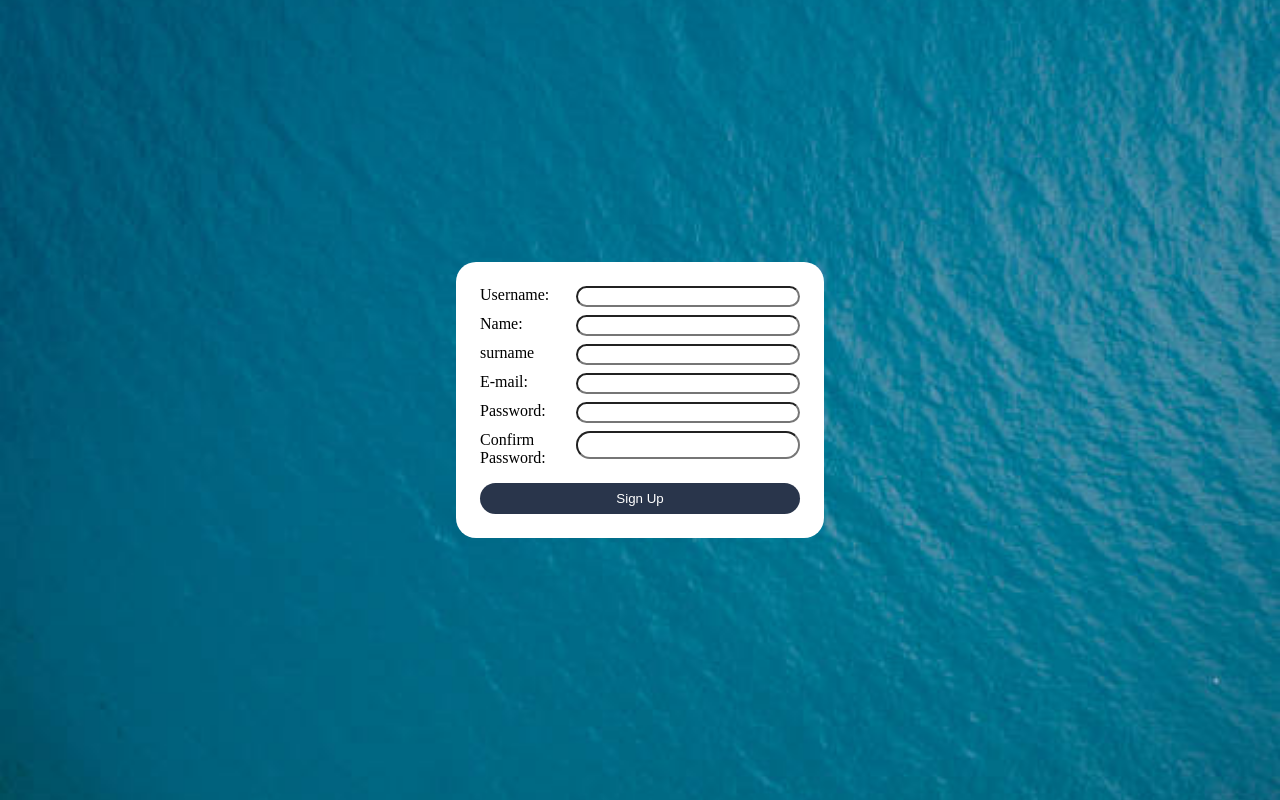
After one commit to B3MS/boat-booking-app, a PHP site: page /View/signup.php in a window 1280 px wide. The commit adds this page. Run offline with PHP 8.4, Linux system fonts and the light colour scheme.

Commit message:
Add signup page and functionality

```diff
--- a/Model/User.php
+++ b/Model/User.php
@@ -12,6 +12,7 @@ class User
 
     public function __construct(string $username, string $name, string $surname, string $email, string $password)
     {
+        $this->username = $username;
         $this->name = $name;
         $this->surname = $surname;
         $this->email = $email;
--- /dev/null
+++ b/View/signup.php
@@ -0,0 +1,41 @@
+<!DOCTYPE html>
+<html lang="en">
+<head>
+    <meta charset="UTF-8">
+    <meta name="viewport" content="width=device-width, initial-scale=1.0">
+    <link rel="stylesheet" href="./assets/css/login.css">
+    <title>Sign Up</title>
+</head>
+<body>
+    <div class="container">
+        <form action="./index.php?page=signupHandler" method="post">
+            <?php
+                if(isset($_GET['error']))
+                {
+                    echo "<div class='error'>{$_GET['error']}</div>";
+                }
+            ?>
+            <div class="inputs">
+                <label for="username">Username: </label>
+                <input type="text" name="username" id="username" required>
+
+                <label for="name">Name: </label>
+                <input type="text" name="name" id="name" required>
+
+                <label for="surname">surname</label>
+                <input type="text" name="surname" id="surname" required>
+
+                <label for="email">E-mail: </label>
+                <input type="email" name="email" id="email" required>
+
+                <label for="password">Password: </label>
+                <input type="password" name="password" id="password" required>
+
+                <label for="passwordConfirm">Confirm Password: </label>
+                <input type="password" name="passwordConfirm" id="passwordConfirm" required>
+            </div>
+            <input type="submit" value="Sign Up">
+        </form>
+    </div>
+</body>
+</html>
--- /dev/null
+++ b/assets/css/login.css
@@ -0,0 +1,55 @@
+body{
+    margin: 0 auto;
+}
+
+.container{
+    background-image: url('../img/sea.jpg');
+    background-size: cover;
+    background-position: center;
+    background-repeat: no-repeat;
+    display: flex;
+    justify-content: center;
+    align-items: center;
+    min-height: 100vh;
+}
+
+form{
+    width: 25%;
+    padding: 3vh;
+    background-color: white;
+    border-radius: 2.5vh;
+}
+
+form .inputs{
+    display: grid;
+    grid-template-columns: 30% 70%;
+}
+
+form .inputs input{
+    margin-bottom: 1vh;
+    padding-left: 1vh;
+    padding-right: 1vh;
+    border-radius: 2.5vh;
+}
+
+input[type=submit]{
+    width: 100%;
+    cursor: pointer;
+    color: white;
+    background-color: #29354b;
+    border: none;
+    border-radius: 2.5vh;
+    padding: 1vh;
+    margin-top: 2vh;
+}
+
+input[type=submit]:hover{
+    background-color: #cebd89;
+}
+
+.container form .error{
+    color: white;
+    background-color: lightcoral;
+    border-radius: 2.5vh;
+    padding: 1vh;
+}
--- a/index.php
+++ b/index.php
@@ -19,6 +19,12 @@ $page = $_GET['page'] ?? null;
 // Load view
 switch($page)
 {
+    case 'signupHandler':
+        (new UserController())->signup();
+        break;
+    case 'signup':
+        (new UserController())->signupIndex();
+        break;
     case 'boats':
         (new BoatController())->index();
         break;
```
Also changed, not shown: Controller/UserController.php (+64 -0 lines), View/includes/header.php (+21 -4 lines), assets/css/style.css (+12 -0 lines).
